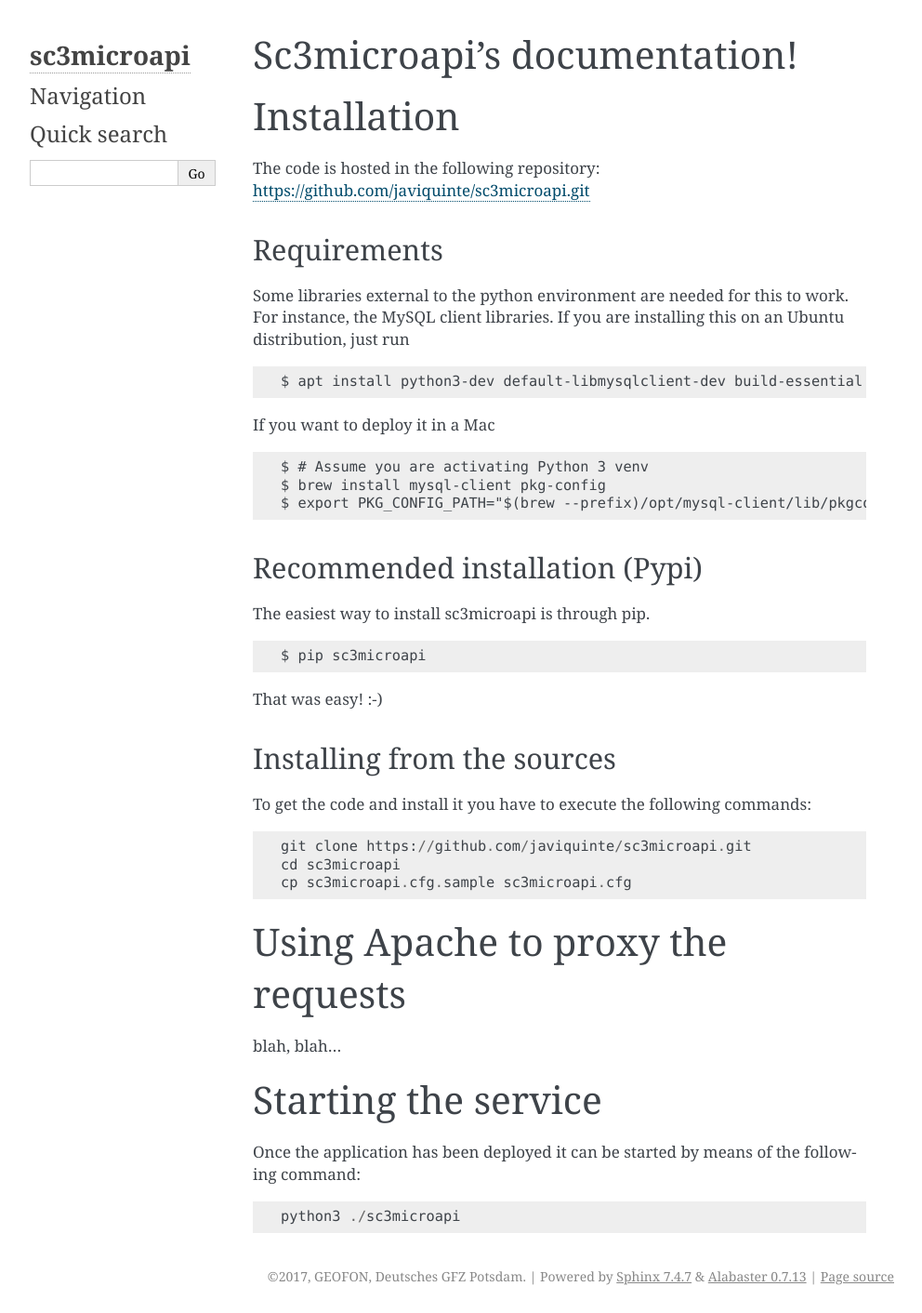
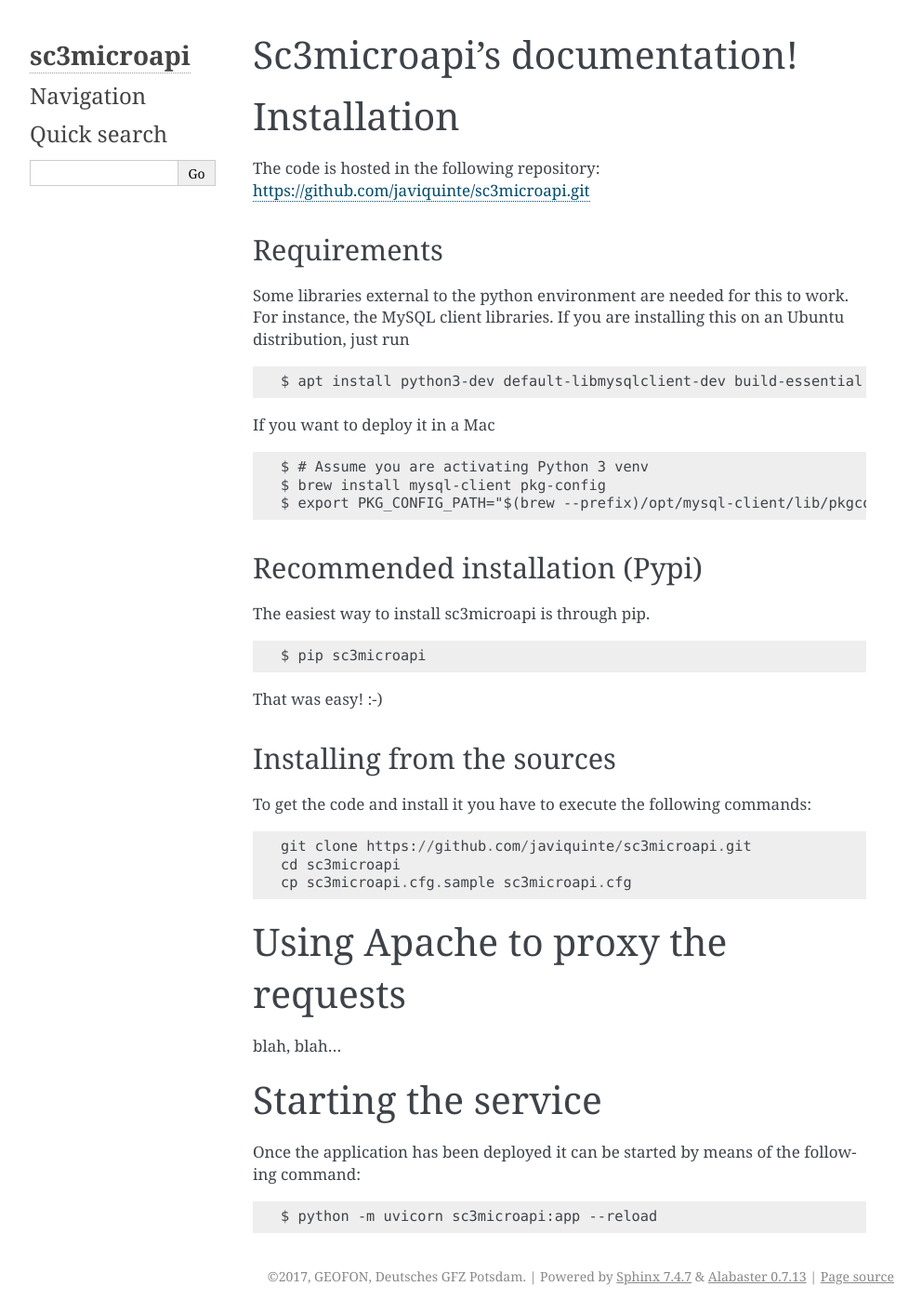
Before and after one commit to javiquinte/sc3microapi, a Sphinx documentation site: the page built from docs/source/index.rst, in a window 1280 px wide. Shown: the whole page at 93% size, without its empty margins (148-1140 px from the left). Built offline with Sphinx 7.4.7, drawn with Linux system fonts in a browser that asks for light colours.

Commit message:
Call uvicorn as a module to be sure that the proper python interpreter is used

```diff
--- a/docs/source/index.rst
+++ b/docs/source/index.rst
@@ -56,4 +56,4 @@ Starting the service
 
 Once the application has been deployed it can be started by means of the following command: ::
 
-  python3 ./sc3microapi
+  $ python -m uvicorn sc3microapi:app --reload
```
